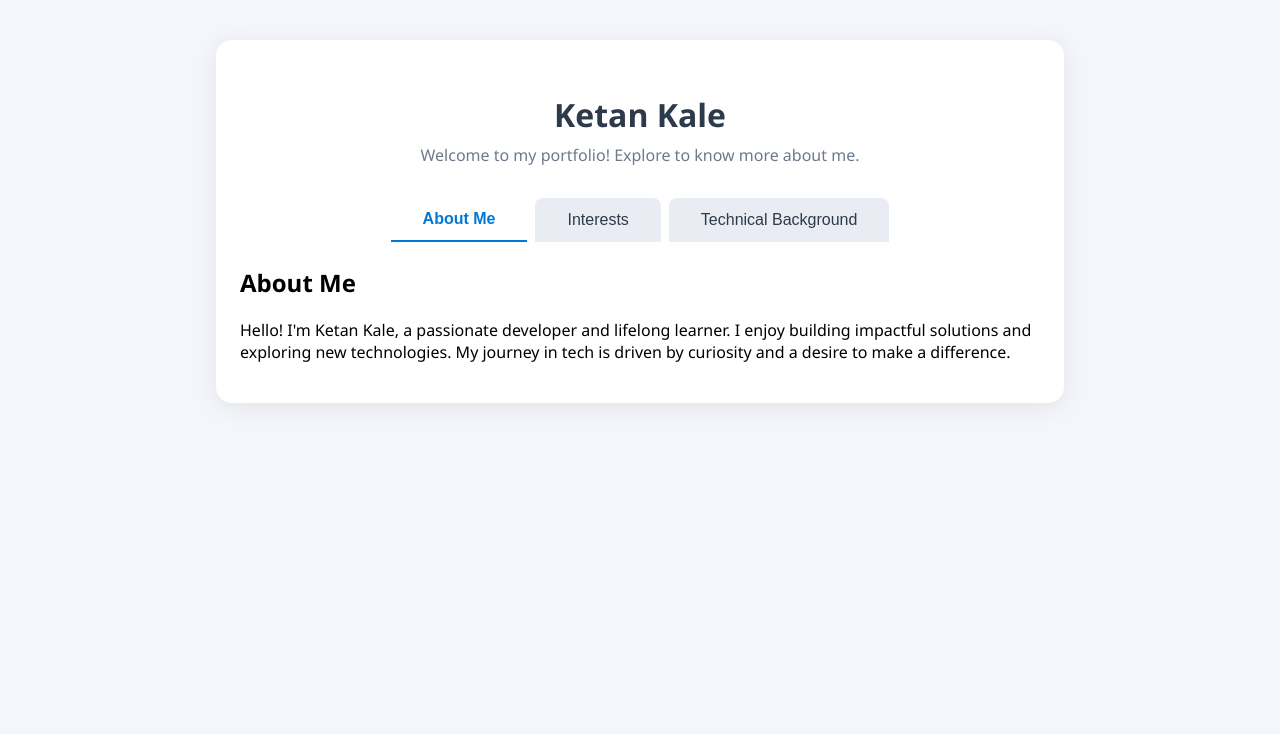
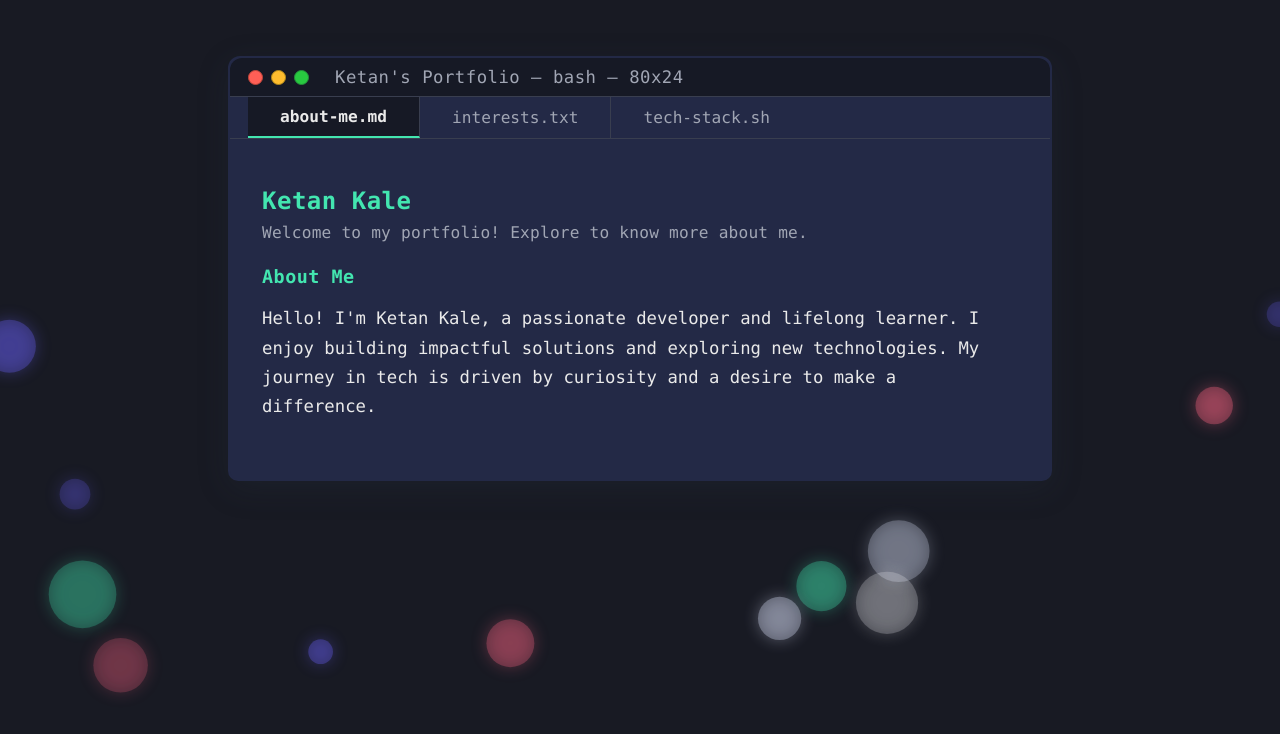
Before and after one commit to kaleketan07/kaleketan07.github.io, a plain HTML site: page index.html in a window 1280 px wide. Drawn offline with Linux system fonts and the light colour scheme.

Commit message:
Add the bash theme

```diff
--- a/index.html
+++ b/index.html
@@ -6,82 +6,210 @@
 	<meta name="viewport" content="width=device-width, initial-scale=1.0">
 	<title>Ketan Kale | Portfolio</title>
 		 <style>
+				:root {
+					--terminal-bg: #232946;
+					--terminal-header: #161925;
+					--terminal-border: #232946;
+					--terminal-text: #eaeaea;
+					--terminal-sub: #a1a6b4;
+					--terminal-green: #28c940;
+					--terminal-yellow: #ffbd2e;
+					--terminal-red: #ff5f56;
+					--tab-bg: #232946;
+					--tab-active: #161925;
+					--tab-hover: #393e4f;
+					--tab-border: #393e4f;
+					--accent: #43E6B0;
+				}
 				body {
-			font-family: 'Segoe UI', Arial, sans-serif;
-			background: #f4f6fb;
+					font-family: 'Fira Mono', 'Menlo', 'Monaco', 'Consolas', monospace;
+					background: #181a23;
 					margin: 0;
 					padding: 0;
+					min-height: 100vh;
+					overflow-x: hidden;
+					position: relative;
+				}
+				.background-anim {
+					position: fixed;
+					top: 0; left: 0; width: 100vw; height: 100vh;
+					z-index: 0;
+					pointer-events: none;
 				}
 				.container {
-			max-width: 800px;
-			margin: 40px auto;
-			background: #fff;
-			border-radius: 16px;
-			box-shadow: 0 4px 24px rgba(0,0,0,0.08);
-			padding: 32px 24px 24px 24px;
+					max-width: 820px;
+					margin: 56px auto 0 auto;
+					background: var(--terminal-bg);
+					border-radius: 12px 12px 10px 10px;
+					box-shadow: 0 8px 32px rgba(44,62,80,0.18);
+					padding: 0 0 32px 0;
+					position: relative;
+					z-index: 1;
+					border: 2px solid var(--terminal-border);
+					animation: popIn 0.8s cubic-bezier(.68,-0.55,.27,1.55);
 				}
-		h1 {
-			text-align: center;
-			color: #2d3a4b;
-			margin-bottom: 8px;
+				@keyframes popIn {
+					0% { transform: scale(0.97) translateY(40px); opacity: 0; }
+					100% { transform: scale(1) translateY(0); opacity: 1; }
 				}
-		.subtitle {
-			text-align: center;
-			color: #6c7a89;
-			margin-bottom: 32px;
+				.terminal-header {
+					background: var(--terminal-header);
+					border-radius: 12px 12px 0 0;
+					height: 38px;
+					display: flex;
+					align-items: center;
+					padding: 0 18px;
+					border-bottom: 1.5px solid var(--tab-border);
+					gap: 10px;
+				}
+				.traffic-lights {
+					display: flex;
+					gap: 8px;
+					align-items: center;
+				}
+				.traffic-light {
+					width: 13px;
+					height: 13px;
+					border-radius: 50%;
+					display: inline-block;
+				}
+				.traffic-light.red { background: var(--terminal-red); border: 1.5px solid #c1463a; }
+				.traffic-light.yellow { background: var(--terminal-yellow); border: 1.5px solid #b48a19; }
+				.traffic-light.green { background: var(--terminal-green); border: 1.5px solid #24913b; }
+				.terminal-title {
+					color: var(--terminal-sub);
+					font-size: 1.08rem;
+					margin-left: 16px;
+					font-family: inherit;
+					letter-spacing: 0.5px;
+					user-select: none;
 				}
 				.tabs {
 					display: flex;
-			justify-content: center;
-			margin-bottom: 24px;
+					margin: 0;
+					padding: 0 0 0 18px;
+					background: var(--tab-bg);
+					border-bottom: 1.5px solid var(--tab-border);
+					gap: 0;
 				}
 				.tab {
-			padding: 12px 32px;
+					padding: 10px 32px 10px 32px;
 					cursor: pointer;
-			background: #e9ecf3;
+					background: var(--tab-bg);
 					border: none;
-			border-radius: 8px 8px 0 0;
-			margin: 0 4px;
-			font-size: 1rem;
-			color: #2d3a4b;
+					border-radius: 0;
+					font-size: 1.01rem;
+					color: var(--terminal-sub);
+					font-family: inherit;
+					font-weight: 500;
+					border-right: 1.5px solid var(--tab-border);
 					transition: background 0.2s, color 0.2s;
+					outline: none;
+					position: relative;
+				}
+				.tab:last-child { border-right: none; }
+				.tab:not(.active):hover {
+					background: var(--tab-hover);
+					color: var(--accent);
 				}
 				.tab.active {
-			background: #fff;
-			color: #0078d7;
+					background: var(--tab-active);
+					color: var(--terminal-text);
 					font-weight: bold;
-			border-bottom: 2px solid #0078d7;
+					border-bottom: 2.5px solid var(--accent);
+					z-index: 2;
 				}
 				.tab-content {
 					display: none;
-			animation: fadeIn 0.4s;
+					animation: fadeIn 0.7s cubic-bezier(.68,-0.55,.27,1.55);
+					background: none;
+					border-radius: 0 0 10px 10px;
+					padding: 32px 32px 8px 32px;
+					margin-top: 0;
+					box-shadow: none;
+					color: var(--terminal-text);
+					font-size: 1.08rem;
+					font-family: inherit;
 				}
 				.tab-content.active {
 					display: block;
 				}
 				@keyframes fadeIn {
-			from { opacity: 0; }
-			to { opacity: 1; }
+					from { opacity: 0; transform: translateY(20px); }
+					to { opacity: 1; transform: translateY(0); }
 				}
 				ul {
-			padding-left: 20px;
+					padding-left: 24px;
+					color: var(--terminal-text);
+					font-size: 1.08rem;
+					line-height: 1.7;
+					font-family: inherit;
+				}
+				h1 {
+					color: var(--accent);
+					font-size: 1.5rem;
+					margin-bottom: 8px;
+					font-family: inherit;
+					text-align: left;
+					background: none;
+					-webkit-background-clip: unset;
+					-webkit-text-fill-color: unset;
+					background-clip: unset;
+					font-weight: 700;
+					letter-spacing: 0.5px;
+				}
+				.subtitle {
+					color: var(--terminal-sub);
+					margin-bottom: 24px;
+					font-size: 1.01rem;
+					letter-spacing: 0.2px;
+					text-align: left;
+					font-family: inherit;
+				}
+				h2 {
+					color: var(--accent);
+					font-size: 1.15rem;
+					margin-bottom: 12px;
+					font-weight: 700;
+					letter-spacing: 0.5px;
+					font-family: inherit;
+				}
+				p {
+					color: var(--terminal-text);
+					font-size: 1.08rem;
+					line-height: 1.7;
+					font-family: inherit;
+				}
+				li strong {
+					color: var(--accent);
 				}
 				@media (max-width: 600px) {
-			.container { padding: 16px 4px; }
-			.tab { padding: 10px 8px; font-size: 0.95rem; }
+					.container { padding: 0 0 8px 0; }
+					.tab { padding: 8px 6px; font-size: 0.97rem; }
+					.tab-content { padding: 12px 4px 4px 4px; }
+					h1 { font-size: 1.1rem; }
 				}
 			</style>
 </head>
 <body>
+		 <canvas class="background-anim"></canvas>
 		 <div class="container">
+			 <div class="terminal-header">
+				 <div class="traffic-lights">
+					 <span class="traffic-light red"></span>
+					 <span class="traffic-light yellow"></span>
+					 <span class="traffic-light green"></span>
+				 </div>
+				 <span class="terminal-title">Ketan's Portfolio — bash — 80x24</span>
+			 </div>
+			 <div class="tabs">
+				 <button class="tab active" onclick="showTab('about')">about-me.md</button>
+				 <button class="tab" onclick="showTab('interests')">interests.txt</button>
+				 <button class="tab" onclick="showTab('technical')">tech-stack.sh</button>
+			 </div>
+			 <div id="about" class="tab-content active">
 				 <h1>Ketan Kale</h1>
 				 <div class="subtitle">Welcome to my portfolio! Explore to know more about me.</div>
-		<div class="tabs">
-			<button class="tab active" onclick="showTab('about')">About Me</button>
-			<button class="tab" onclick="showTab('interests')">Interests</button>
-			<button class="tab" onclick="showTab('technical')">Technical Background</button>
-		</div>
-		<div id="about" class="tab-content active">
 				 <h2>About Me</h2>
 				 <p>Hello! I'm Ketan Kale, a passionate developer and lifelong learner. I enjoy building impactful solutions and exploring new technologies. My journey in tech is driven by curiosity and a desire to make a difference.</p>
 			 </div>
@@ -119,6 +247,71 @@
 			   }
 			   document.getElementById(tabId).classList.add('active');
 		   }
+
+		   // Animated background bubbles
+		   const canvas = document.querySelector('.background-anim');
+		   const ctx = canvas.getContext('2d');
+		   let bubbles = [];
+		   function resizeCanvas() {
+			   canvas.width = window.innerWidth;
+			   canvas.height = window.innerHeight;
+		   }
+		   function randomColor() {
+			   const colors = ['#6C63FF', '#FF6584', '#43E6B0', '#e0e7ff', '#f4f6fb'];
+			   return colors[Math.floor(Math.random() * colors.length)];
+		   }
+		   function createBubble() {
+			   return {
+				   x: Math.random() * canvas.width,
+				   y: canvas.height + 20,
+				   r: 12 + Math.random() * 24,
+				   speed: 0.5 + Math.random() * 1.2,
+				   color: randomColor(),
+				   alpha: 0.18 + Math.random() * 0.18
+			   };
+		   }
+		   function drawBubbles() {
+			   ctx.clearRect(0, 0, canvas.width, canvas.height);
+			   for (let b of bubbles) {
+				   ctx.save();
+				   ctx.globalAlpha = b.alpha;
+				   ctx.beginPath();
+				   ctx.arc(b.x, b.y, b.r, 0, 2 * Math.PI);
+				   ctx.fillStyle = b.color;
+				   ctx.shadowColor = b.color;
+				   ctx.shadowBlur = 16;
+				   ctx.fill();
+				   ctx.restore();
+			   }
+		   }
+		   function updateBubbles() {
+			   for (let b of bubbles) {
+				   b.y -= b.speed;
+				   if (b.y + b.r < 0) {
+					   Object.assign(b, createBubble());
+					   b.y = canvas.height + b.r;
+				   }
+			   }
+		   }
+		   function animate() {
+			   drawBubbles();
+			   updateBubbles();
+			   requestAnimationFrame(animate);
+		   }
+		   function initBubbles() {
+			   bubbles = [];
+			   for (let i = 0; i < 22; i++) {
+				   bubbles.push(createBubble());
+			   }
+		   }
+		   window.addEventListener('resize', () => {
+			   resizeCanvas();
+			   initBubbles();
+		   });
+		   resizeCanvas();
+		   initBubbles();
+		   animate();
+	   </script>
 	</script>
 </body>
 </html>
```
Lines whose indentation alone changed are shown as unchanged.
